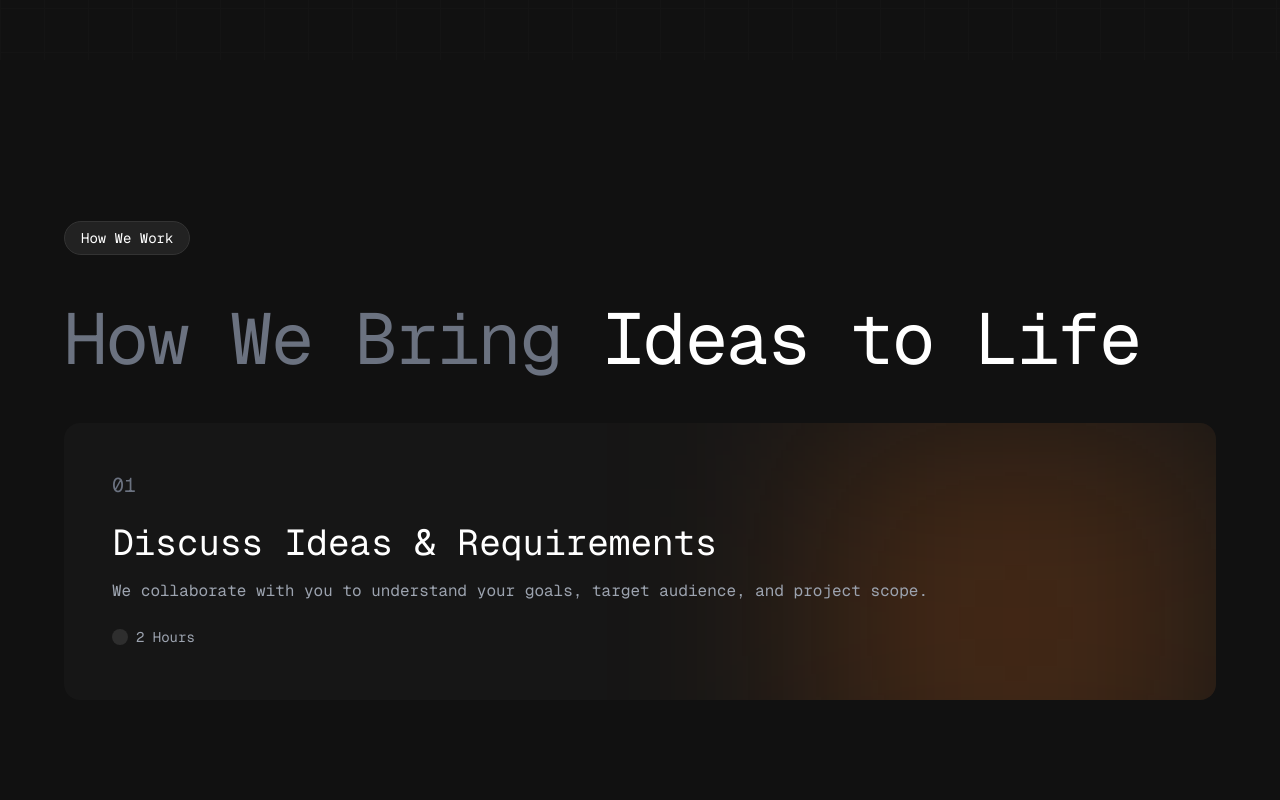
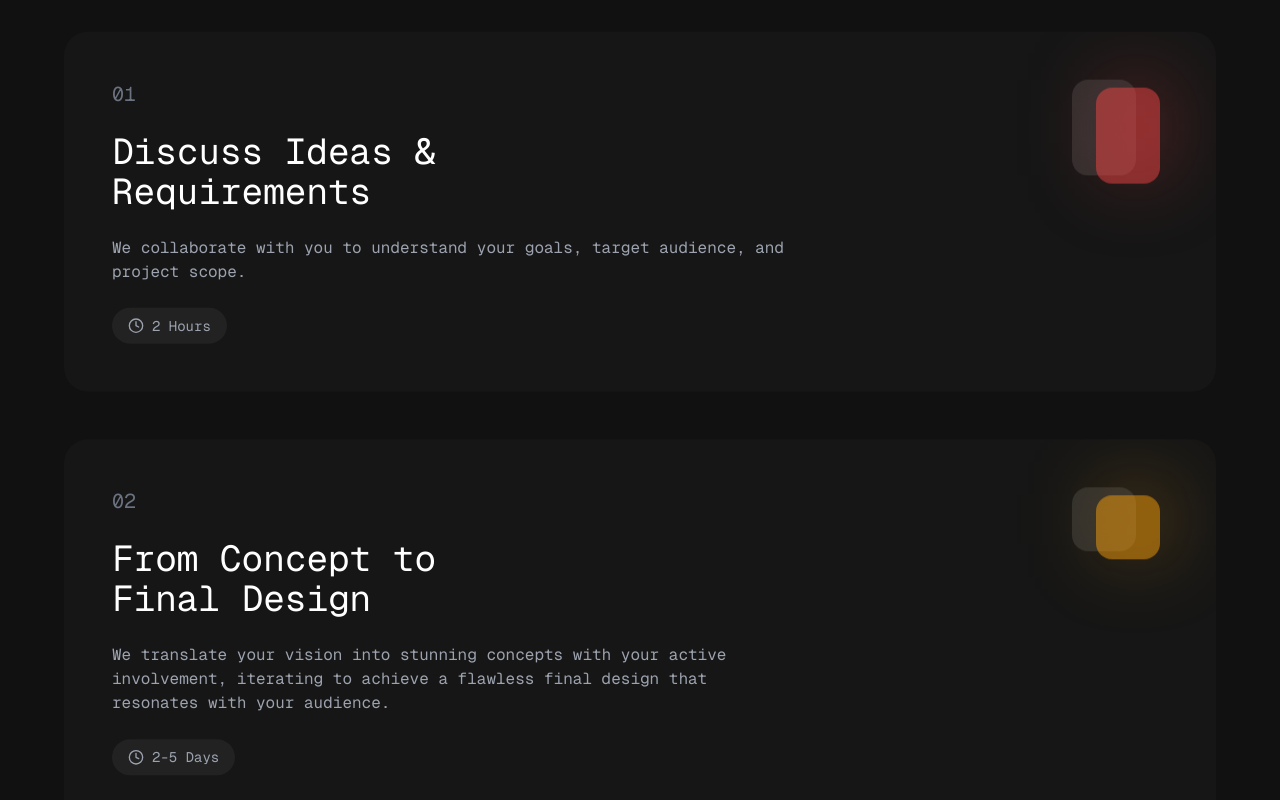
Before and after one commit to nanayawdev/nycre8ivestudio, a Next.js app: page / in a window 1280 px wide. Shown: the part 1540-2340 px from the top of the page. Built offline with nearby package versions, Linux system fonts and the light colour scheme.

Commit message:
Update How We Work section with project-focused design and scroll animations

```diff
--- a/components/sections/how-we-work.tsx
+++ b/components/sections/how-we-work.tsx
@@ -1,39 +1,128 @@
 "use client"
 
-import { motion } from "framer-motion"
+import { useRef } from "react"
+import { motion, useScroll, useTransform } from "framer-motion"
+import { Clock } from "lucide-react"
+import type React from "react" // Import React
+
+interface ProcessStep {
+  number: string
+  title: string
+  description: string
+  duration: string
+  icon: React.ReactNode
+  glowColor: string
+}
+
+const processSteps: ProcessStep[] = [
+  {
+    number: "01",
+    title: "Discuss Ideas &\nRequirements",
+    description: "We collaborate with you to understand your goals, target audience, and project scope.",
+    duration: "2 Hours",
+    icon: (
+      <div className="relative w-24 h-24">
+        <div className="absolute right-0 w-16 h-24 bg-red-500/30 blur-2xl" />
+        <div className="relative z-10 w-16 h-24 bg-white/10 backdrop-blur-xl rounded-2xl" />
+        <div className="absolute top-2 right-2 z-20 w-16 h-24 bg-red-500/50 rounded-2xl" />
+      </div>
+    ),
+    glowColor: "from-red-500/20 via-red-500/10 to-transparent",
+  },
+  {
+    number: "02",
+    title: "From Concept to\nFinal Design",
+    description:
+      "We translate your vision into stunning concepts with your active involvement, iterating to achieve a flawless final design that resonates with your audience.",
+    duration: "2-5 Days",
+    icon: (
+      <div className="relative w-24 h-24">
+        <div className="absolute right-0 w-16 h-16 bg-amber-500/30 blur-2xl" />
+        <div className="relative z-10 w-16 h-16 bg-white/10 backdrop-blur-xl rounded-2xl" />
+        <div className="absolute top-2 right-2 z-20 w-16 h-16 bg-amber-500/50 rounded-2xl" />
+      </div>
+    ),
+    glowColor: "from-amber-500/20 via-amber-500/10 to-transparent",
+  },
+  {
+    number: "03",
+    title: "Development,\nTesting & Launch",
+    description:
+      "We transform design into a seamless digital experience, rigorously test across platforms, celebrate your success, ensure smooth rollout, and continuously optimize for growth.",
+    duration: "2-4 Days",
+    icon: (
+      <div className="relative w-24 h-24">
+        <div className="absolute right-0 w-16 h-16 bg-emerald-500/30 blur-2xl" />
+        <div className="relative z-10 w-16 h-16 bg-white/10 backdrop-blur-xl rounded-2xl" />
+        <div className="absolute top-2 right-2 z-20 w-16 h-16 bg-emerald-500/50 rounded-2xl" />
+      </div>
+    ),
+    glowColor: "from-emerald-500/20 via-emerald-500/10 to-transparent",
+  },
+]
+
+function ProcessCard({ step, index }: { step: ProcessStep; index: number }) {
+  const cardRef = useRef<HTMLDivElement>(null)
+  const { scrollYProgress } = useScroll({
+    target: cardRef,
+    offset: ["start end", "end start"],
+  })
+
+  const y = useTransform(scrollYProgress, [0, 1], [100, -100])
+  const opacity = useTransform(scrollYProgress, [0, 0.2, 0.9, 1], [0, 1, 1, 0])
+  const scale = useTransform(scrollYProgress, [0, 0.2, 0.9, 1], [0.8, 1, 1, 0.8])
+
+  return (
+    <motion.div
+      ref={cardRef}
+      style={{
+        y,
+        opacity,
+        scale,
+      }}
+      className="relative"
+    >
+      <div className="bg-[#161616] rounded-3xl p-12 relative overflow-hidden group hover:bg-[#1a1a1a] transition-colors">
+        {/* Gradient background */}
+        <div
+          className={`absolute inset-0 bg-gradient-radial ${step.glowColor} opacity-0 group-hover:opacity-100 transition-opacity duration-500`}
+        />
+
+        <div className="relative z-10 flex flex-col md:flex-row gap-8 items-start">
+          <div className="flex-1 space-y-6">
+            <div className="text-gray-500 text-xl">{step.number}</div>
+            <h3 className="text-3xl md:text-4xl text-white whitespace-pre-line">{step.title}</h3>
+            <p className="text-gray-400 max-w-2xl">{step.description}</p>
+            <div className="inline-flex items-center text-sm text-gray-400 bg-white/5 px-4 py-2 rounded-full">
+              <Clock className="w-4 h-4 mr-2" />
+              {step.duration}
+            </div>
+          </div>
+          <div className="flex-shrink-0">{step.icon}</div>
+        </div>
+      </div>
+    </motion.div>
+  )
+}
 
 export function HowWeWork() {
   return (
-    <section className="relative min-h-screen bg-[#111111] flex items-center justify-center px-4 py-24">
-      <div className="max-w-6xl mx-auto w-full">
-        <motion.div
-          initial={{ opacity: 0, y: 20 }}
-          animate={{ opacity: 1, y: 0 }}
-          transition={{ duration: 0.8 }}
-          className="space-y-12"
-        >
+    <section className="relative min-h-screen bg-[#111111] px-4 py-32">
+      <div className="max-w-6xl mx-auto">
+        <div className="space-y-4 mb-24">
           <div className="inline-block px-4 py-1.5 rounded-full text-sm bg-[#222] border border-[#333]">
-            How We Work
+            My Projects
           </div>
           <h2 className="text-4xl md:text-6xl lg:text-7xl tracking-tight">
-            <span className="text-gray-500">How We Bring</span> <span className="text-white">Ideas to Life</span>
+            <span className="text-gray-500">My Recent</span> <span className="text-white">Projects</span>
           </h2>
+        </div>
 
-          <div className="bg-[#161616] rounded-2xl p-12 relative overflow-hidden">
-            <div className="absolute top-0 right-0 w-[400px] h-[400px] bg-orange-500/20 blur-[100px] -z-0" />
-
-            <div className="relative z-10">
-              <div className="text-gray-500 text-xl mb-6">01</div>
-              <h3 className="text-3xl md:text-4xl text-white mb-4">Discuss Ideas & Requirements</h3>
-              <p className="text-gray-400 mb-6">
-                We collaborate with you to understand your goals, target audience, and project scope.
-              </p>
-              <div className="inline-flex items-center text-sm text-gray-400">
-                <span className="w-4 h-4 bg-white/10 rounded-full mr-2" />2 Hours
-              </div>
-            </div>
-          </div>
-        </motion.div>
+        <div className="space-y-8">
+          {processSteps.map((step, index) => (
+            <ProcessCard key={index} step={step} index={index} />
+          ))}
+        </div>
       </div>
     </section>
   )
--- a/components/sections/what-we-do.tsx
+++ b/components/sections/what-we-do.tsx
@@ -4,7 +4,7 @@
 
 export function WhatWeDo() {
   return (
-    <section className="relative min-h-screen bg-[#111111] flex items-center justify-center px-4 py-12">
+    <section className="relative bg-[#111111] flex items-center justify-center px-4 py-12">
       {/* Grid Background */}
       <div className="absolute inset-0 opacity-[0.2]">
         <div className="absolute w-full h-full bg-[linear-gradient(to_right,#222_1px,transparent_1px),linear-gradient(to_bottom,#222_1px,transparent_1px)] bg-[size:44px_44px]" />
--- a/tailwind.config.js
+++ b/tailwind.config.js
@@ -54,6 +54,9 @@
         md: "calc(var(--radius) - 2px)",
         sm: "calc(var(--radius) - 4px)",
       },
+      backgroundImage: {
+        "gradient-radial": "radial-gradient(var(--tw-gradient-stops))",
+      },
     },
   },
   plugins: [require("tailwindcss-animate")],
```
